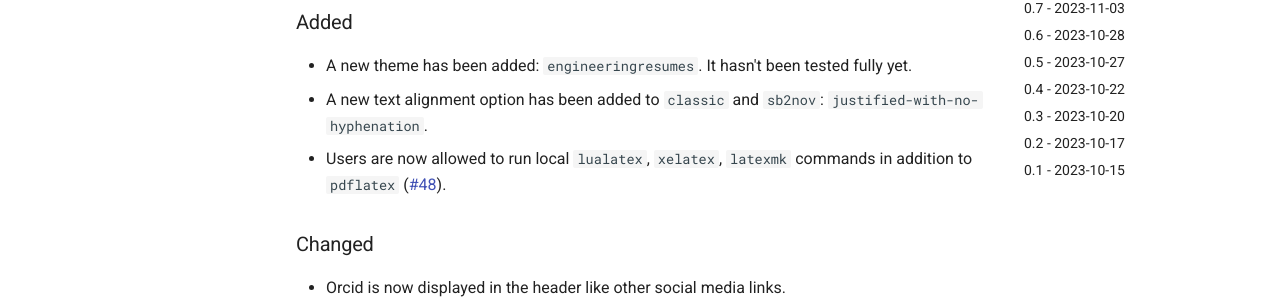
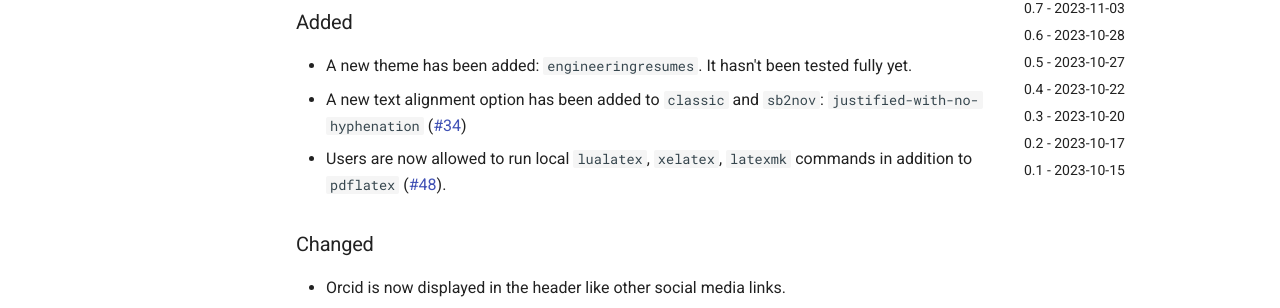
Before and after one commit to sinaatalay/rendercv, an MkDocs documentation site: the page built from docs/changelog.md, in a window 1280 px wide and 900 px high. Shown: the part 372-680 px from the top of the window. Built offline with MkDocs 1.6.1 and Material for MkDocs 9.7.7, drawn with Linux system fonts in a browser that asks for light colours; comment, search, counter and statistics services are not loaded.

Commit message:
docs: update changelog

```diff
--- a/docs/changelog.md
+++ b/docs/changelog.md
@@ -20,7 +20,7 @@ The format is based on [Keep a Changelog](https://keepachangelog.com/en/1.1.0/).
 
 ### Added
 - A new theme has been added: `engineeringresumes`. It hasn't been tested fully yet.
-- A new text alignment option has been added to `classic` and `sb2nov`: `justified-with-no-hyphenation`.
+- A new text alignment option has been added to `classic` and `sb2nov`: `justified-with-no-hyphenation` ([#34](https://github.com/sinaatalay/rendercv/issues/34))
 - Users are now allowed to run local `lualatex`, `xelatex`, `latexmk` commands in addition to `pdflatex` ([#48](https://github.com/sinaatalay/rendercv/issues/48)).
 
 ### Changed
```
